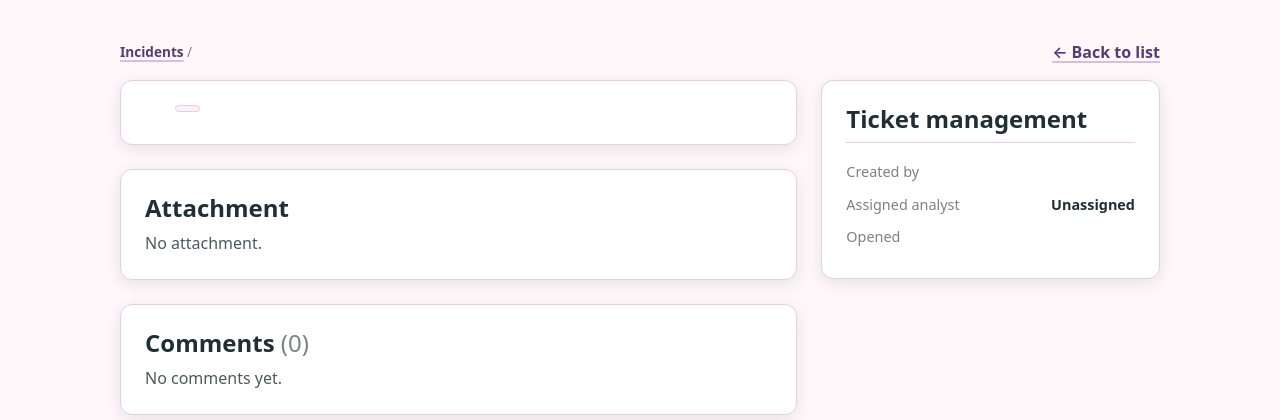
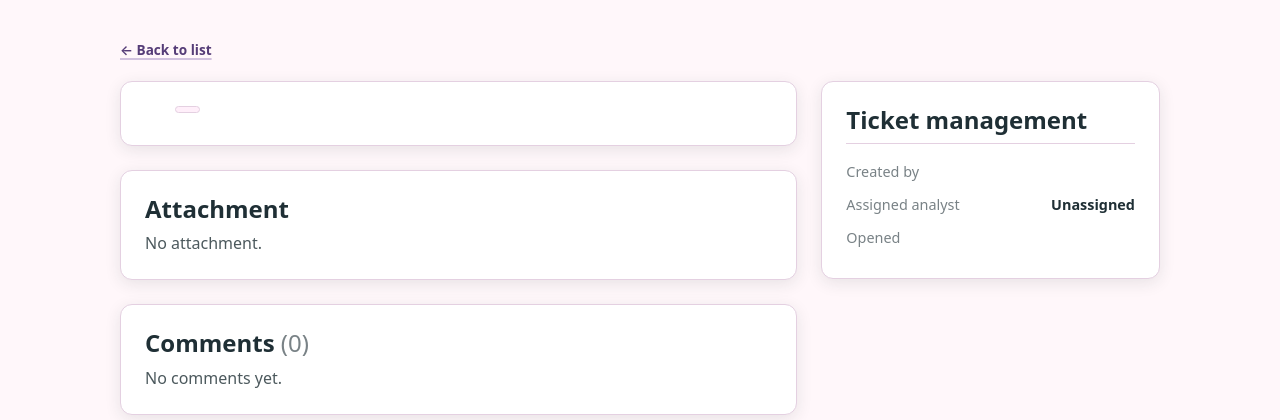
Before and after one commit to Zibr-SentinelProject/Sentinel_Project, a Flask app: template app/templates/incident.html in a window 1280 px wide. Shown: the part 82-502 px from the top of the page. Run offline with Flask 3, Linux system fonts and the light colour scheme; the template is opened without the code that fills it, so the values that code supplies are empty.

Commit message:
UI: Remove breadcrumbs from new_incident view

```diff
--- a/app/static/css/style.css
+++ b/app/static/css/style.css
@@ -389,15 +389,10 @@ h3 {
 }
 
 /* new incident form */
-.breadcrumb {
+.back-link {
+  display: inline-block;
   margin: 0 0 0.25rem;
   font-size: 0.85rem;
-  color: var(--text-muted);
-}
-
-.breadcrumb span {
-  color: var(--purple-dark);
-  font-weight: 600;
 }
 
 .page-subtitle {
@@ -537,10 +532,6 @@ h3 {
   justify-content: space-between;
   gap: 0.5rem;
   margin-bottom: 1rem;
-}
-
-.detail-top .breadcrumb {
-  margin: 0;
 }
 
 .detail-layout {
--- a/app/templates/incident.html
+++ b/app/templates/incident.html
@@ -7,8 +7,7 @@
   <section class="section">
     <div class="container">
       <div class="detail-top">
-        <p class="breadcrumb"><a href="/incidents">Incidents</a> / <span>{{ incident.id }}</span></p>
-        <a href="/incidents">&larr; Back to list</a>
+        <a class="back-link" href="/incidents">&larr; Back to list</a>
       </div>
 
       <div class="detail-layout">
--- a/app/templates/new_incident.html
+++ b/app/templates/new_incident.html
@@ -6,7 +6,7 @@
 <main>
   <section class="section">
     <div class="container">
-      <p class="breadcrumb"><a href="/incidents">Incidents</a> / <span>New incident</span></p>
+      <a class="back-link" href="/incidents">&larr; Back to list</a>
       <h1>Report a new incident</h1>
       <p class="page-subtitle">Fill in the context of the problem to start triage.</p>
 
```
